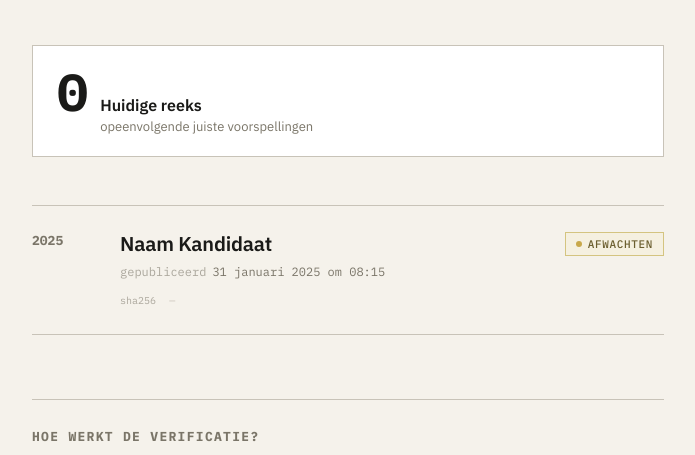
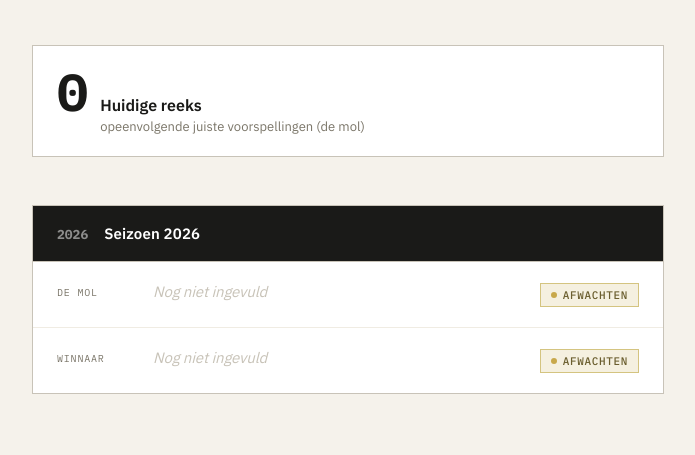
Before and after one commit to blueprint412/WIDM, a plain HTML site: page index.html in a window 1280 px wide. Shown: the part 288-743 px from the top of the page, without its empty margins (292-987 px from the left). Drawn offline with Linux system fonts and the light colour scheme.

Commit message:
Update index.html

```diff
--- a/index.html
+++ b/index.html
@@ -18,11 +18,7 @@
       --accent: #c8a84b;
     }
 
-    * {
-      margin: 0;
-      padding: 0;
-      box-sizing: border-box;
-    }
+    * { margin: 0; padding: 0; box-sizing: border-box; }
 
     html {
       background: var(--bg);
@@ -37,7 +33,6 @@
       padding: 60px 24px 120px;
     }
 
-    /* ── Header ── */
     header {
       border-bottom: 2px solid var(--ink);
       padding-bottom: 28px;
@@ -69,7 +64,6 @@
       max-width: 480px;
     }
 
-    /* ── Streak ── */
     .streak-block {
       display: flex;
       align-items: baseline;
@@ -85,57 +79,61 @@
       font-size: 52px;
       font-weight: 700;
       line-height: 1;
-      color: var(--ink);
     }
 
-    .streak-label {
-      font-size: 13px;
-      color: var(--muted);
-      line-height: 1.5;
-    }
+    .streak-label { font-size: 13px; color: var(--muted); line-height: 1.5; }
+    .streak-label strong { display: block; font-size: 16px; color: var(--ink); font-weight: 600; }
 
-    .streak-label strong {
-      display: block;
-      font-size: 16px;
-      color: var(--ink);
-      font-weight: 600;
-    }
-
-    /* ── Predictions list ── */
-    .predictions {
-      display: flex;
-      flex-direction: column;
-      gap: 0;
-    }
-
-    .year-entry {
-      border-top: 1px solid var(--faint);
-      padding: 24px 0;
-      display: grid;
-      grid-template-columns: 72px 1fr auto;
-      gap: 16px;
-      align-items: start;
+    .season-block {
+      border: 1px solid var(--faint);
+      background: #fff;
+      margin-bottom: 16px;
       animation: fadeIn 0.4s ease both;
     }
 
-    .year-entry:last-child {
+    .season-header {
+      display: flex;
+      align-items: baseline;
+      gap: 16px;
+      padding: 18px 24px;
       border-bottom: 1px solid var(--faint);
+      background: var(--ink);
     }
 
-    @keyframes fadeIn {
-      from { opacity: 0; transform: translateY(8px); }
-      to   { opacity: 1; transform: translateY(0); }
-    }
-
-    .year-col {
+    .season-year {
       font-family: 'IBM Plex Mono', monospace;
       font-size: 13px;
       font-weight: 700;
-      color: var(--muted);
-      padding-top: 2px;
+      color: rgba(255,255,255,0.5);
     }
 
-    .entry-body {}
+    .season-title {
+      font-size: 15px;
+      font-weight: 600;
+      letter-spacing: 0.01em;
+      color: #fff;
+    }
+
+    .prediction-row {
+      display: grid;
+      grid-template-columns: 80px 1fr auto;
+      gap: 16px;
+      align-items: start;
+      padding: 20px 24px;
+      border-bottom: 1px solid #f0ece3;
+    }
+
+    .prediction-row:last-child { border-bottom: none; }
+
+    .row-type {
+      font-family: 'IBM Plex Mono', monospace;
+      font-size: 10px;
+      letter-spacing: 0.08em;
+      text-transform: uppercase;
+      color: var(--muted);
+      padding-top: 4px;
+      line-height: 1.4;
+    }
 
     .prediction-name {
       font-size: 20px;
@@ -144,21 +142,31 @@
       margin-bottom: 4px;
     }
 
+    .prediction-name.empty {
+      font-size: 15px;
+      font-weight: 400;
+      font-style: italic;
+      color: var(--faint);
+    }
+
     .meta {
       font-size: 12px;
       color: var(--muted);
       font-family: 'IBM Plex Mono', monospace;
       line-height: 1.8;
+      margin-top: 2px;
     }
 
-    .meta-row {
-      display: flex;
-      gap: 6px;
+    .hash-value {
+      font-family: 'IBM Plex Mono', monospace;
+      font-size: 10px;
+      color: var(--faint);
+      word-break: break-all;
+      cursor: default;
+      transition: color 0.2s;
     }
 
-    .meta-key {
-      opacity: 0.6;
-    }
+    .hash-value:hover { color: var(--muted); }
 
     .result-badge {
       display: inline-flex;
@@ -171,68 +179,25 @@
       letter-spacing: 0.06em;
       text-transform: uppercase;
       white-space: nowrap;
-      margin-top: 2px;
     }
 
-    .result-badge.correct {
-      background: #e8f5ef;
-      color: var(--correct);
-      border: 1px solid #a8d5bc;
-    }
+    .result-badge.correct { background: #e8f5ef; color: var(--correct); border: 1px solid #a8d5bc; }
+    .result-badge.wrong   { background: #faeaec; color: var(--wrong);   border: 1px solid #e8b0b8; }
+    .result-badge.pending { background: #f5f0e0; color: var(--pending); border: 1px solid #d4c480; }
 
-    .result-badge.wrong {
-      background: #faeaec;
-      color: var(--wrong);
-      border: 1px solid #e8b0b8;
-    }
-
-    .result-badge.pending {
-      background: #f5f0e0;
-      color: var(--pending);
-      border: 1px solid #d4c480;
-    }
-
-    .dot {
-      width: 6px;
-      height: 6px;
-      border-radius: 50%;
-      display: inline-block;
-    }
-
+    .dot { width: 6px; height: 6px; border-radius: 50%; display: inline-block; }
     .correct .dot { background: var(--correct); }
     .wrong   .dot { background: var(--wrong); }
     .pending .dot { background: var(--accent); }
 
-    .actual-mole {
-      margin-top: 8px;
-      font-size: 12px;
-      color: var(--muted);
+    .actual-answer { margin-top: 6px; font-size: 12px; color: var(--muted); }
+    .actual-answer span { color: var(--ink); font-weight: 600; }
+
+    @keyframes fadeIn {
+      from { opacity: 0; transform: translateY(8px); }
+      to   { opacity: 1; transform: translateY(0); }
     }
 
-    .actual-mole span {
-      color: var(--ink);
-      font-weight: 600;
-    }
-
-    /* ── Hash block ── */
-    .hash-row {
-      margin-top: 6px;
-    }
-
-    .hash-value {
-      font-family: 'IBM Plex Mono', monospace;
-      font-size: 10px;
-      color: var(--faint);
-      word-break: break-all;
-      transition: color 0.2s;
-      cursor: default;
-    }
-
-    .hash-value:hover {
-      color: var(--muted);
-    }
-
-    /* ── Footer / Verifiability note ── */
     .verify-section {
       margin-top: 64px;
       padding-top: 28px;
@@ -248,25 +213,10 @@
       font-family: 'IBM Plex Mono', monospace;
     }
 
-    .verify-section p {
-      font-size: 14px;
-      color: var(--muted);
-      line-height: 1.7;
-      margin-bottom: 10px;
-    }
+    .verify-section p { font-size: 14px; color: var(--muted); line-height: 1.7; margin-bottom: 10px; }
+    .verify-section a { color: var(--ink); font-family: 'IBM Plex Mono', monospace; font-size: 12px; }
 
-    .verify-section a {
-      color: var(--ink);
-      font-family: 'IBM Plex Mono', monospace;
-      font-size: 12px;
-    }
-
-    footer {
-      margin-top: 48px;
-      font-family: 'IBM Plex Mono', monospace;
-      font-size: 11px;
-      color: var(--faint);
-    }
+    footer { margin-top: 48px; font-family: 'IBM Plex Mono', monospace; font-size: 11px; color: var(--faint); }
   </style>
 </head>
 <body>
@@ -280,21 +230,16 @@
     </p>
   </header>
 
-  <!-- Streak -->
   <div class="streak-block">
     <div class="streak-number" id="streak-count">—</div>
     <div class="streak-label">
       <strong>Huidige reeks</strong>
-      opeenvolgende juiste voorspellingen
+      opeenvolgende juiste voorspellingen (de mol)
     </div>
   </div>
 
-  <!-- Predictions -->
-  <div class="predictions" id="predictions-list">
-    <!-- Dynamically rendered by JS -->
-  </div>
+  <div id="seasons-list"></div>
 
-  <!-- Verifiability note -->
   <div class="verify-section">
     <h2>Hoe werkt de verificatie?</h2>
     <p>
@@ -304,56 +249,55 @@
     </p>
     <p>
       Bovendien bevat elke voorspelling een <strong>SHA-256 hash</strong> van de tekst
-      <code>JAAR|NAAM|DATUM</code>. Die hash kun je zelf narekenen om te controleren
+      <code>JAAR|TYPE|NAAM|DATUM</code>. Die hash kun je zelf narekenen om te controleren
       dat de gegevens niet zijn gewijzigd.
     </p>
     <p>
-      Commit-history: <a href="https://github.com/JOUW-GEBRUIKERSNAAM/wie-is-de-mol/commits/main" target="_blank">github.com/…/commits/main</a>
+      Commit-history: <a href="https://github.com/blueprint412/WIDM/commits/main" target="_blank">github.com/blueprint412/WIDM/commits/main</a>
     </p>
   </div>
 
-  <footer>
-    <p>Bijgehouden sinds 2024 &mdash; alle tijden zijn CET</p>
-  </footer>
+  <footer><p>Bijgehouden sinds 2026 &mdash; alle tijden zijn CET</p></footer>
 
   <script>
     // ═══════════════════════════════════════════════════════
-    //  DATA — voeg hier elk jaar een nieuw object toe
-    //  Velden:
-    //    year      : number
-    //    prediction: string  — jouw voorspelling (naam)
-    //    timestamp : string  — ISO 8601, ochtend van de finale
-    //    result    : "correct" | "wrong" | "pending"
-    //    actualMole: string | null  — pas invullen ná afloop
-    //    hash      : string  — SHA-256 van "YEAR|prediction|timestamp"
-    //                          genereer met de knop onderaan, of via:
-    //                          echo -n "2025|Naam|2025-01-31T09:15:00" | sha256sum
+    //  DATA — voeg elk jaar een nieuw object toe aan seasons[]
+    //
+    //  Op de ochtend van de finale:
+    //  1. Vul name en timestamp in
+    //  2. Genereer hash via console:
+    //     generateHash(2026, "mol", "Naam", "2026-02-06T09:00:00+01:00").then(console.log)
+    //  3. Commit & push → timestamp op GitHub is het bewijs
+    //
+    //  Na de finale:
+    //  4. Zet result naar "correct" of "wrong"
+    //  5. Vul actualAnswer in
     // ═══════════════════════════════════════════════════════
-    const predictions = [
+    const seasons = [
       {
-        year: 2025,
-        prediction: "Naam Kandidaat",
-        timestamp: "2025-01-31T09:15:00+01:00",
-        result: "pending",        // verander naar "correct" of "wrong" na afloop
-        actualMole: null,         // bijv. "Echte Mol Naam"
-        hash: "—"                 // genereer met knop hieronder
+        year: 2026,
+        mol: {
+          name: null,
+          timestamp: null,
+          result: "pending",
+          actualAnswer: null,
+          hash: null
+        },
+        winnaar: {
+          name: null,
+          timestamp: null,
+          result: "pending",
+          actualAnswer: null,
+          hash: null
+        }
       },
-
-      // Voorbeeld van een afgerond jaar:
-      // {
-      //   year: 2024,
-      //   prediction: "Eerste Kandidaat",
-      //   timestamp: "2024-02-02T08:47:00+01:00",
-      //   result: "correct",
-      //   actualMole: "Eerste Kandidaat",
-      //   hash: "a3f9b2c1d4e5..."
-      // },
     ];
 
     // ═══════════════════════════════════════════════════════
     //  RENDER
     // ═══════════════════════════════════════════════════════
     function formatTimestamp(iso) {
+      if (!iso) return null;
       const d = new Date(iso);
       const date = d.toLocaleDateString('nl-NL', { day: '2-digit', month: 'long', year: 'numeric' });
       const time = d.toLocaleTimeString('nl-NL', { hour: '2-digit', minute: '2-digit' });
@@ -365,62 +309,67 @@
       return `<span class="result-badge ${result}"><span class="dot"></span>${labels[result]}</span>`;
     }
 
-    function renderPredictions() {
-      const container = document.getElementById('predictions-list');
-      const sorted = [...predictions].sort((a, b) => b.year - a.year);
+    function predictionRowHTML(typeLabel, p) {
+      const nameHTML = p.name
+        ? `<div class="prediction-name">${p.name}</div>`
+        : `<div class="prediction-name empty">Nog niet ingevuld</div>`;
 
-      container.innerHTML = sorted.map((p, i) => `
-        <div class="year-entry" style="animation-delay:${i * 60}ms">
-          <div class="year-col">${p.year}</div>
-          <div class="entry-body">
-            <div class="prediction-name">${p.prediction}</div>
-            <div class="meta">
-              <div class="meta-row">
-                <span class="meta-key">gepubliceerd</span>
-                <span>${formatTimestamp(p.timestamp)}</span>
-              </div>
-              <div class="hash-row">
-                <span class="meta-key" style="font-size:10px">sha256&nbsp;</span>
-                <span class="hash-value" title="SHA-256 van JAAR|naam|timestamp">${p.hash}</span>
-              </div>
-            </div>
-            ${p.result !== 'pending' && p.actualMole ? `
-              <div class="actual-mole">De mol was: <span>${p.actualMole}</span></div>
-            ` : ''}
+      const ts = formatTimestamp(p.timestamp);
+      const metaHTML = ts ? `
+        <div class="meta">
+          <div>${ts}</div>
+          ${p.hash ? `<div class="hash-value" title="SHA-256">${p.hash}</div>` : ''}
+        </div>` : '';
+
+      const actualHTML = p.result !== 'pending' && p.actualAnswer
+        ? `<div class="actual-answer">Uitslag: <span>${p.actualAnswer}</span></div>`
+        : '';
+
+      return `
+        <div class="prediction-row">
+          <div class="row-type">${typeLabel}</div>
+          <div>${nameHTML}${metaHTML}${actualHTML}</div>
+          <div>${badgeHTML(p.result)}</div>
+        </div>`;
+    }
+
+    function renderSeasons() {
+      const container = document.getElementById('seasons-list');
+      const sorted = [...seasons].sort((a, b) => b.year - a.year);
+      container.innerHTML = sorted.map((s, i) => `
+        <div class="season-block" style="animation-delay:${i * 80}ms">
+          <div class="season-header">
+            <div class="season-year">${s.year}</div>
+            <div class="season-title">Seizoen ${s.year}</div>
           </div>
-          <div>${badgeHTML(p.result)}</div>
+          ${predictionRowHTML('De Mol', s.mol)}
+          ${predictionRowHTML('Winnaar', s.winnaar)}
         </div>
       `).join('');
     }
 
     function calcStreak() {
-      const finished = predictions
-        .filter(p => p.result !== 'pending')
+      const finished = seasons
+        .filter(s => s.mol.result !== 'pending')
         .sort((a, b) => b.year - a.year);
-
       let streak = 0;
-      for (const p of finished) {
-        if (p.result === 'correct') streak++;
+      for (const s of finished) {
+        if (s.mol.result === 'correct') streak++;
         else break;
       }
       document.getElementById('streak-count').textContent = streak;
     }
 
-    renderPredictions();
+    renderSeasons();
     calcStreak();
 
-    // ═══════════════════════════════════════════════════════
-    //  HASH GENERATOR — handig hulpje om hashes te genereren
-    //  Verwijder dit blok als je de site publiceert (optioneel)
-    // ═══════════════════════════════════════════════════════
-    async function generateHash(year, name, timestamp) {
-      const input = `${year}|${name}|${timestamp}`;
-      const buf   = await crypto.subtle.digest('SHA-256', new TextEncoder().encode(input));
+    // Hash generator — gebruik in browser-console:
+    // generateHash(2026, "mol", "Naam Kandidaat", "2026-02-06T09:00:00+01:00").then(console.log)
+    async function generateHash(year, type, name, timestamp) {
+      const input = `${year}|${type}|${name}|${timestamp}`;
+      const buf = await crypto.subtle.digest('SHA-256', new TextEncoder().encode(input));
       return Array.from(new Uint8Array(buf)).map(b => b.toString(16).padStart(2,'0')).join('');
     }
-
-    // Uncomment om een hash te genereren via de browser-console:
-    // generateHash(2025, "Naam Kandidaat", "2025-01-31T09:15:00+01:00").then(console.log);
   </script>
 
 </body>
```
